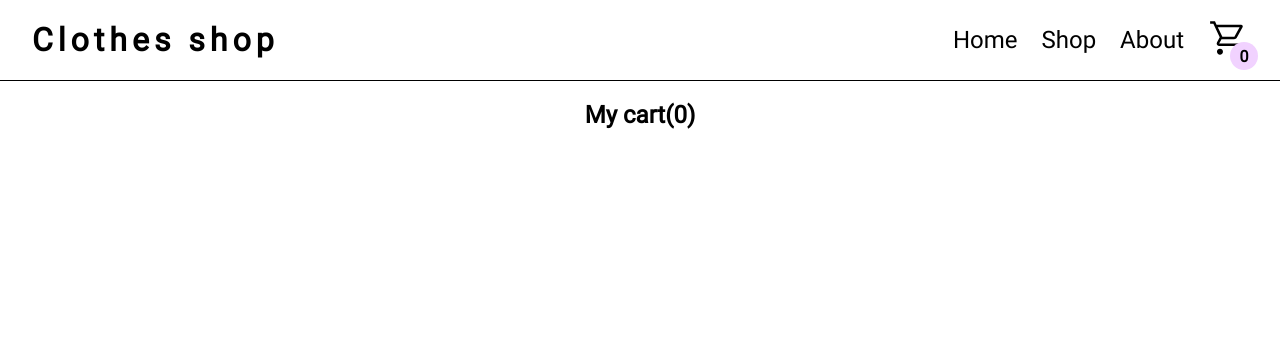
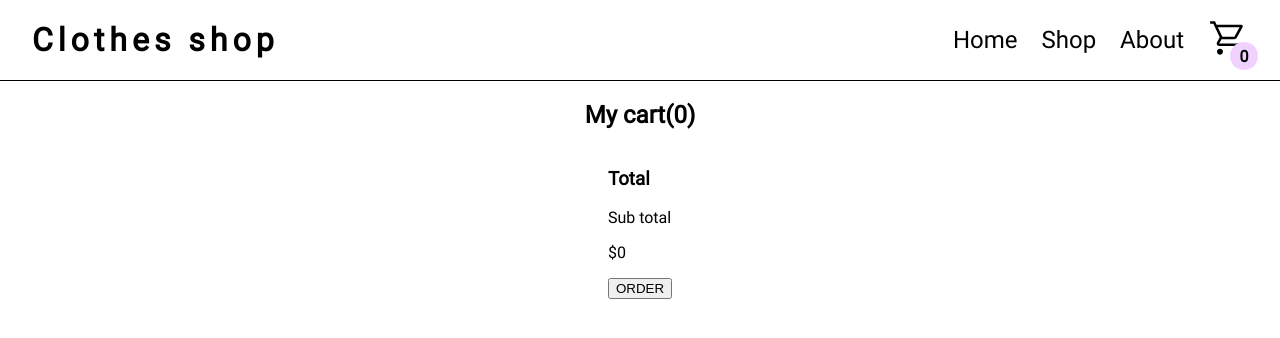
Before and after one commit to NexyusNex/Shopping-Cart, a React (Create React App) app: page /shopping-cart/Payout in a window 1280 px wide. Shown: the top 338 px of the page. Built offline with nearby package versions, Linux system fonts and the light colour scheme.

Commit message:
Now displays total cost

```diff
--- a/src/components/payout.js
+++ b/src/components/payout.js
@@ -5,6 +5,10 @@ import blackTshirt from "../images/clothes/Isolated_black_t-shirt_front.png";
 import whiteTshirt from "../images/clothes/Isolated_white_t-shirt_front.png";
 
 export default function Payout(props) {
+  const total = props.cart.reduce(
+    (total, item) => (total = total + item.cost),
+    0
+  );
   return (
     <div className="Payout">
       <Header cart={props.cart}></Header>
@@ -19,6 +23,14 @@ export default function Payout(props) {
             </div>
           );
         })}
+        <div className="confirm-purchase">
+          <h3>Total</h3>
+          <div className="text-seperation">
+            <p>Sub total</p>
+            <p>${total}</p>
+          </div>
+          <button>ORDER</button>
+        </div>
       </div>
     </div>
   );
```
